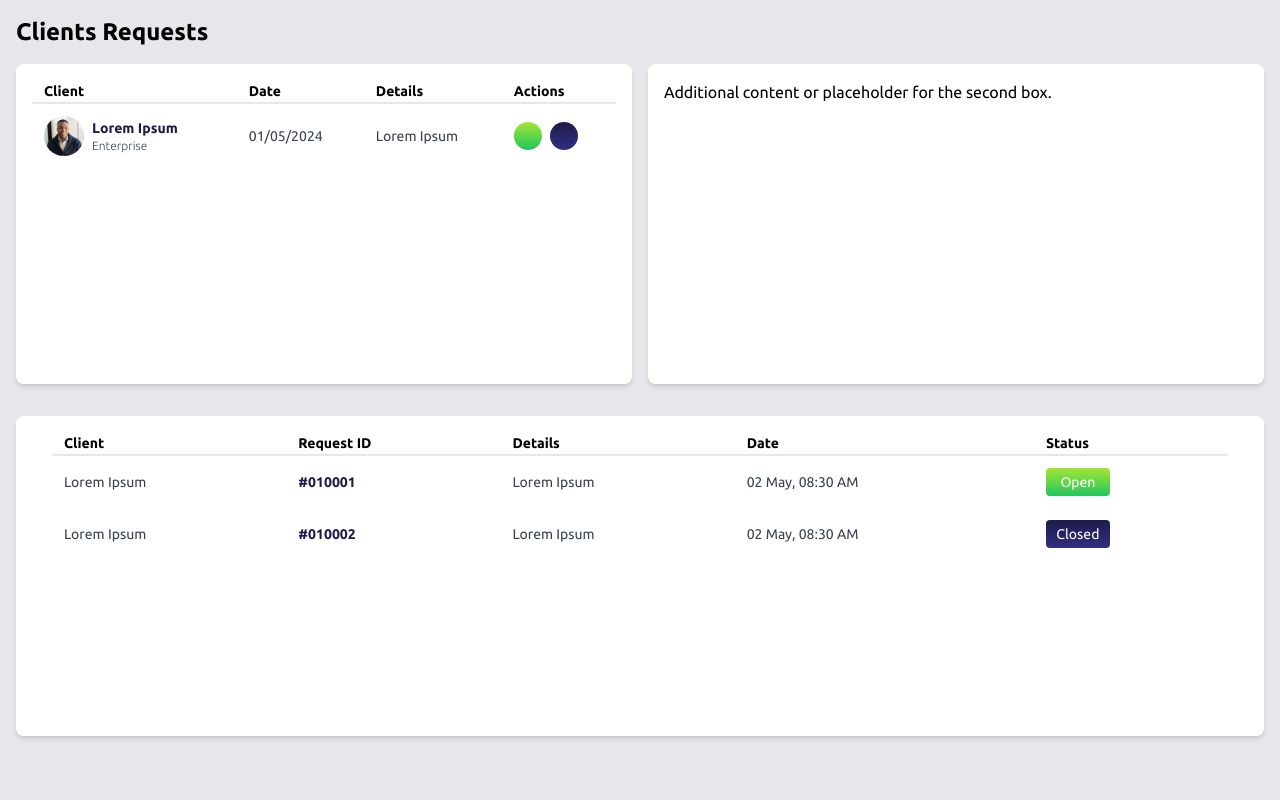
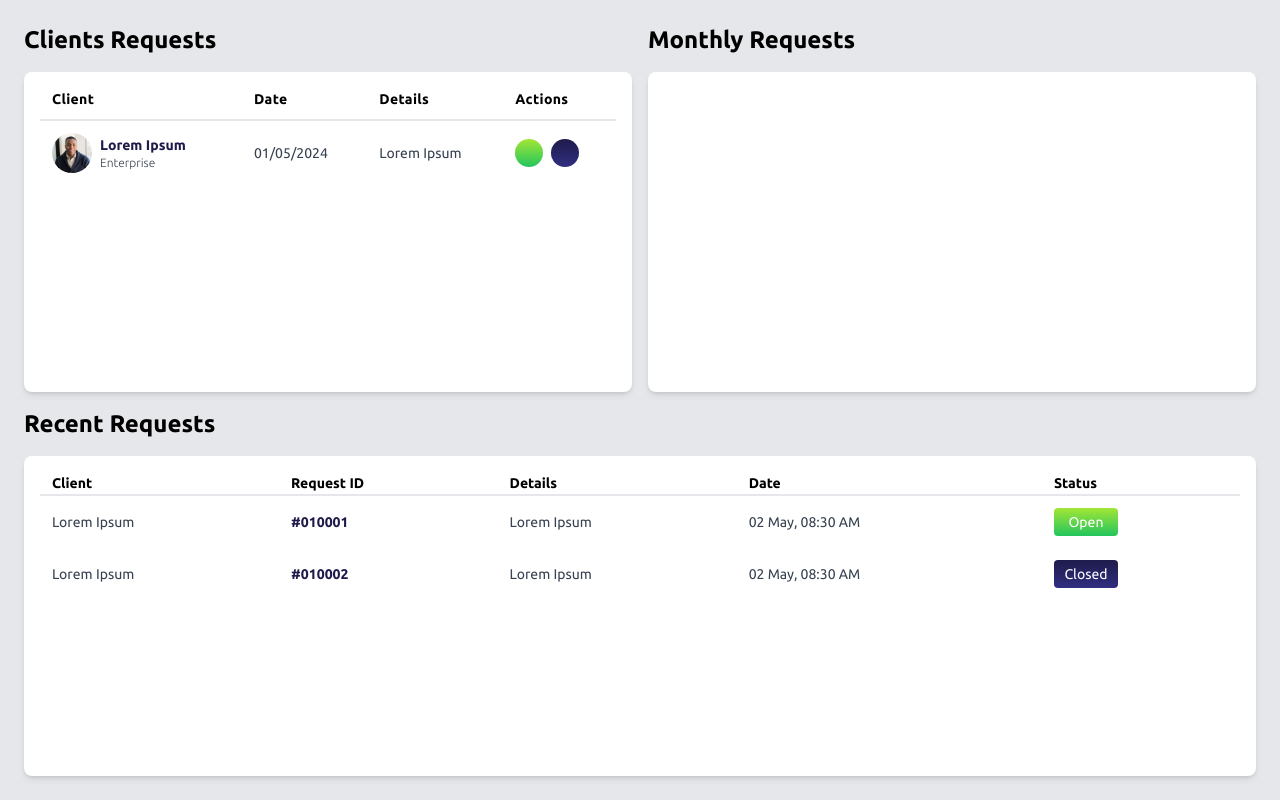
Before and after one commit to freelanceAP/GreenCycle-Front, a website with bundled scripts: page public/assets/pages/requestsView.html in a window 1280 px wide. Built offline with nearby package versions, Linux system fonts and the light colour scheme; some icons are missing.

Commit message:
new styles

```diff
--- a/public/assets/pages/requestsView.html
+++ b/public/assets/pages/requestsView.html
@@ -11,21 +11,21 @@
   <title>Requests</title>
 </head>
 
-<body class="bg-gray-200">
-  <div class="p-4">
-    <div class="mb-4">
-      <h2 class="text-2xl font-bold">Clients Requests</h2>
-    </div>
-
-    <div class="grid grid-cols-1 gap-4 sm:grid-cols-2 md:grid-cols-2 lg:grid-cols-2">
+<body class="bg-gray-200 m-6">
+  <div class="grid grid-cols-1 sm:grid-cols-2 gap-4">
+    <div>
+      <h2 class="text-2xl font-semibold mb-4">Clients Requests</h2>
       <div class="bg-white rounded-lg p-4 shadow-md h-80">
         <table class="w-full text-sm">
-          <thead class="border-b-2 border-gray-200">
+          <thead>
             <tr>
-              <th class="px-3 text-left">Client</th>
-              <th class="px-3 text-left">Date</th>
-              <th class="px-3 text-left">Details</th>
-              <th class="px-3 text-left">Actions</th>
+              <th class="px-3 pb-2 text-left text-sm font-semibold tracking-wide">Client</th>
+              <th class="px-3 pb-2 text-left text-sm font-semibold tracking-wide">Date</th>
+              <th class="px-3 pb-2 text-left text-sm font-semibold tracking-wide">Details</th>
+              <th class="px-3 pb-2 text-left text-sm font-semibold tracking-wide">Actions</th>
+            </tr>
+            <tr class="border-b-2 border-gray-200">
+              <td colspan="4"></td>
             </tr>
           </thead>
           <tbody>
@@ -57,14 +57,21 @@
           </tbody>
         </table>
       </div>
+    </div>
 
+    <div>
+      <h2 class="text-2xl font-semibold mb-4">Monthly Requests</h2>
       <div class="bg-white rounded-lg p-4 shadow-md h-80">
-        <p>Additional content or placeholder for the second box.</p>
+
+      </div>
     </div>
   </div>
 
-    <div class="bg-white rounded-lg p-4 shadow-md h-80 mt-4 lg:mt-8 md:mt-6 sm:mt-5">
-      <div class="px-5">
+  <div class="mt-4">
+    <h2 class="text-2xl font-semibold mb-4">Recent Requests</h2>
+  </div>
+
+  <div class="bg-white rounded-lg p-4 shadow-md h-80">
     <table class="w-full text-sm">
       <thead class="border-b-2 border-gray-200 ">
         <tr>
@@ -99,8 +106,9 @@
       </tbody>
     </table>
   </div>
+
   </div>
-  </div>
+
 
 
   <script src="https://cdnjs.cloudflare.com/ajax/libs/flowbite/2.3.0/flowbite.min.js"></script>
```
Lines whose indentation alone changed are shown as unchanged.
